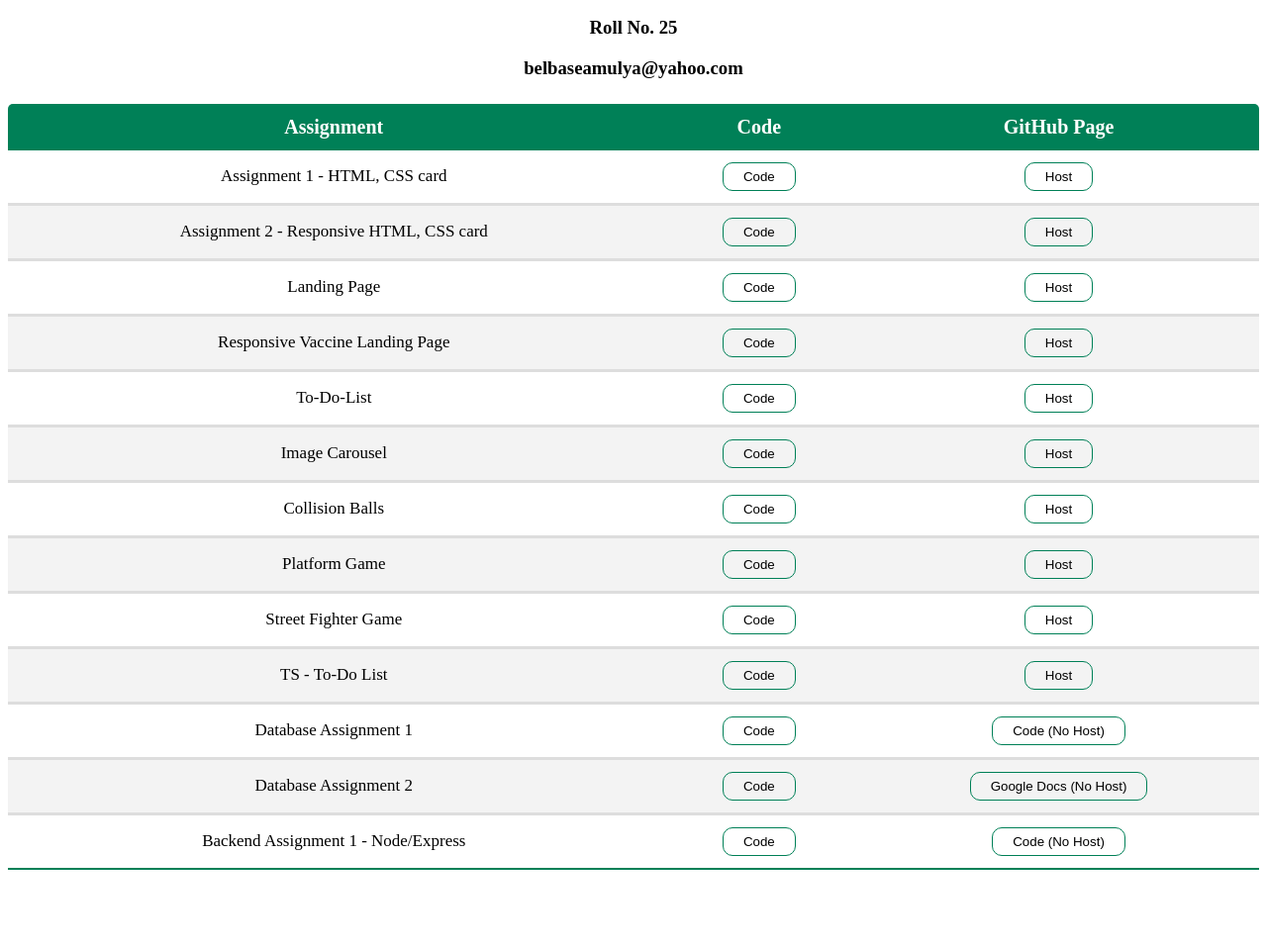
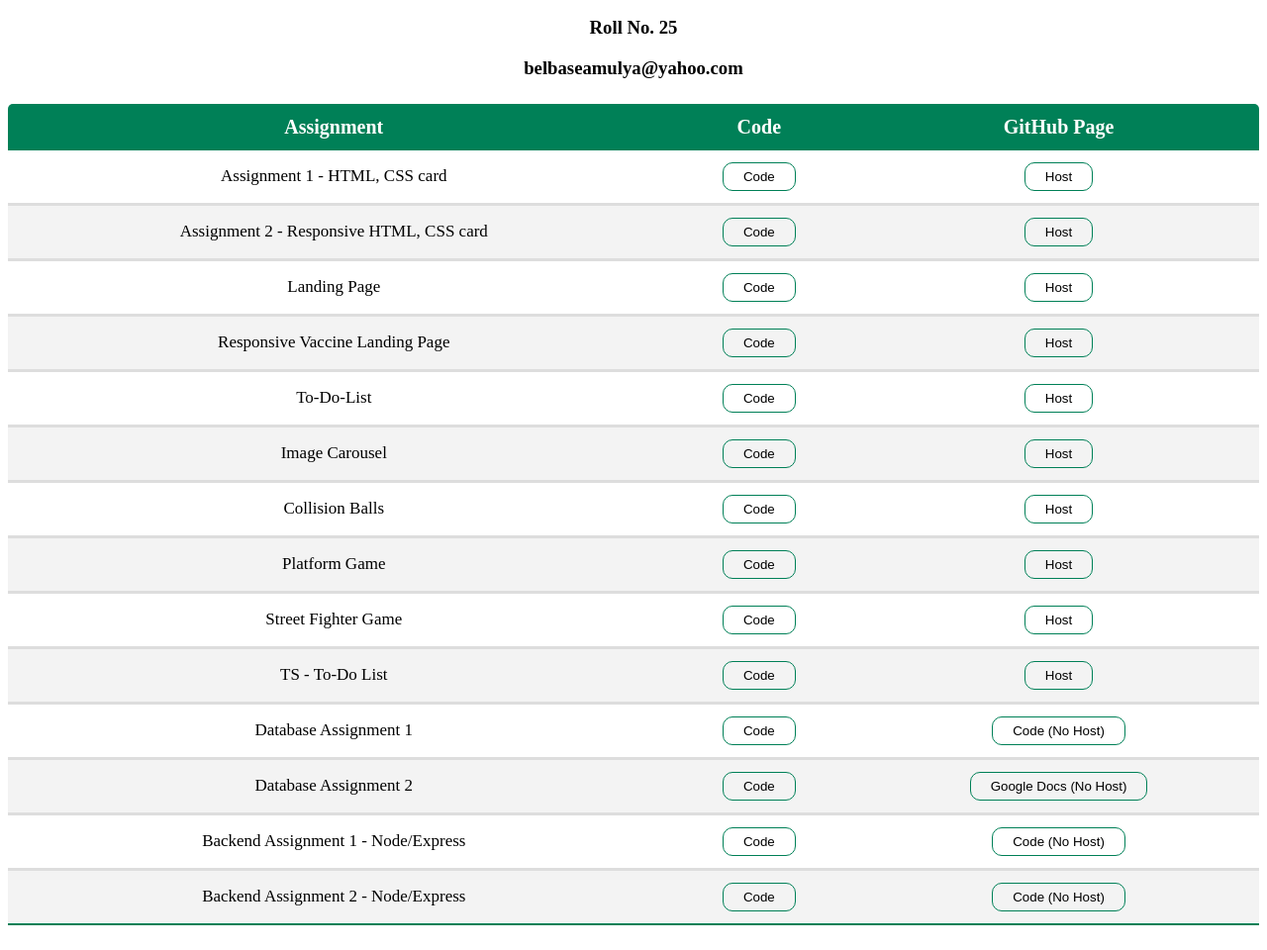
Before and after one commit to amulya-belbase/project-table, a plain HTML site: page index.html in a window 1280 px wide. Shown: the part 131-1091 px from the top of the page at 99% size. Before the commit the page ends 1035 px from the top, so only its background shows below. Drawn offline with Linux system fonts and the light colour scheme.

Commit message:
backend assignment-2 added

```diff
--- a/index.html
+++ b/index.html
@@ -117,6 +117,13 @@
             <td><a href="https://github.com/amulya-belbase/backend-assignment-1-node-express" target="_blank"
                 rel="noopener"><button>Code (No Host)</button></a></td>
           </tr>
+          <tr>
+            <td>Backend Assignment 2 - Node/Express</td>
+            <td><a href="https://github.com/amulya-belbase/backend-assignment-1-node-express/tree/01-Logger-eHandler-dValidation/" target="_blank"
+                rel="noopener"><button>Code</button></a></td>
+            <td><a href="https://github.com/amulya-belbase/backend-assignment-1-node-express/tree/01-Logger-eHandler-dValidation/" target="_blank"
+                rel="noopener"><button>Code (No Host)</button></a></td>
+          </tr>
         </tbody>
       </table>
     </div>
```
